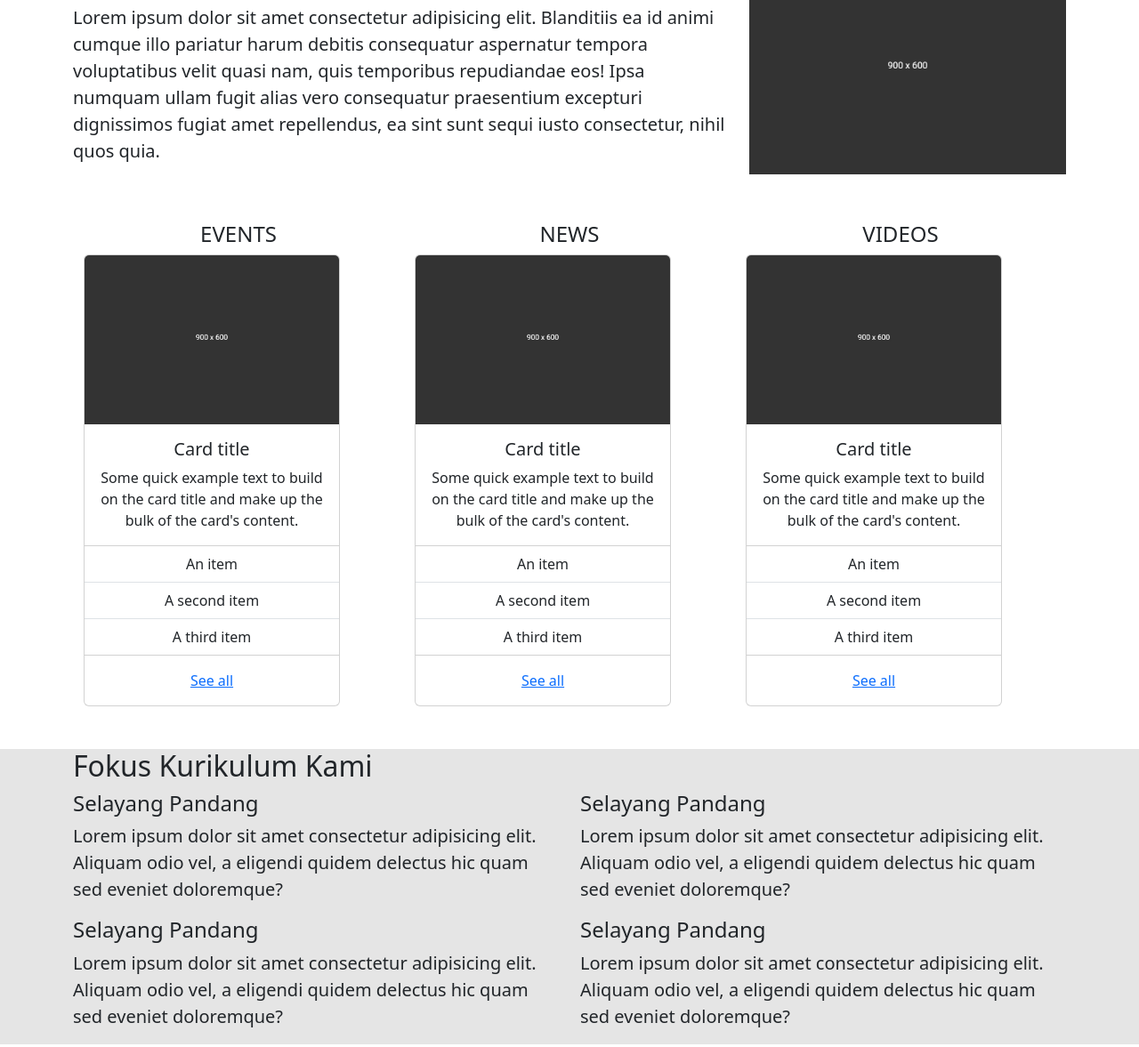
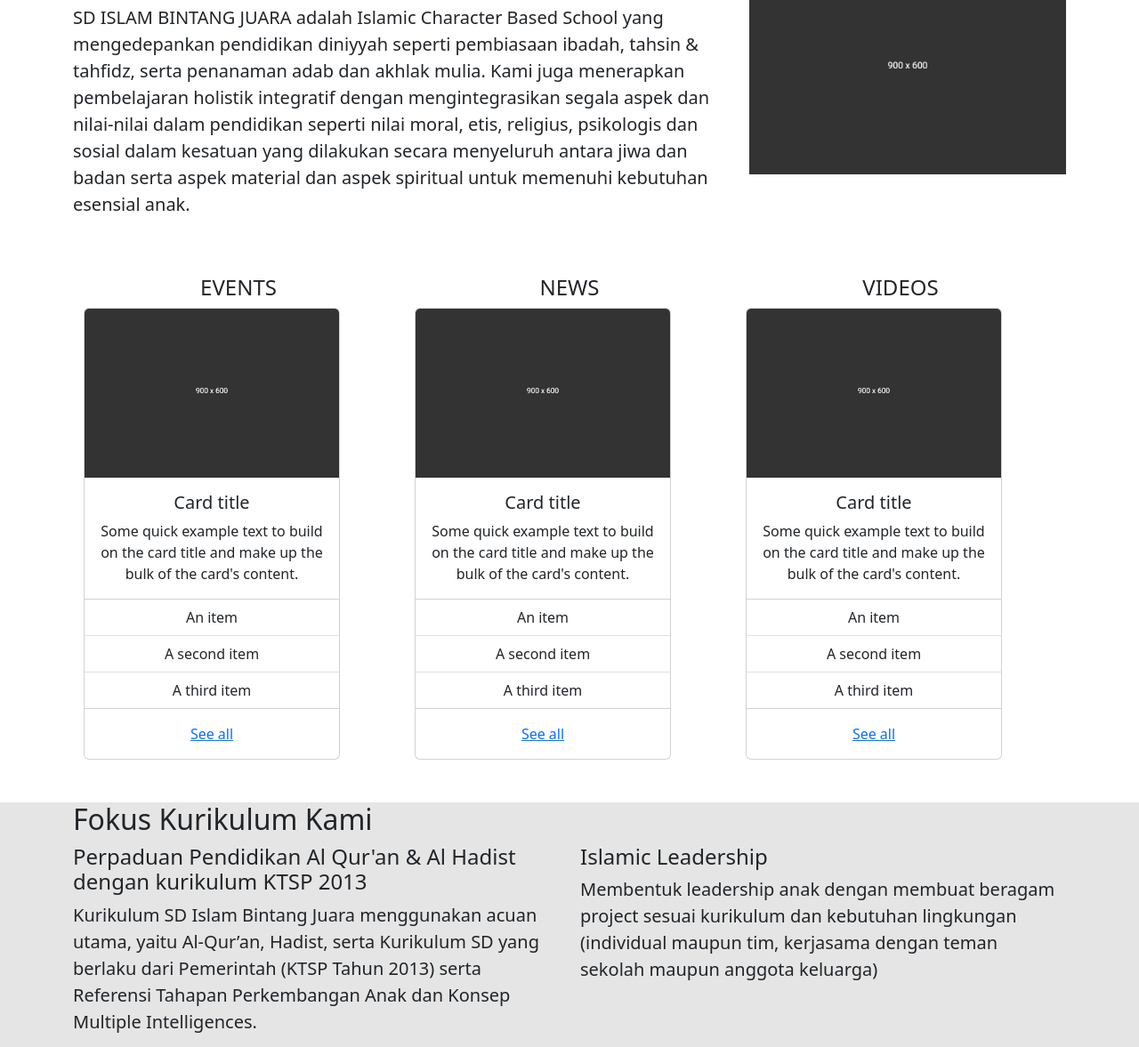
Before and after one commit to joanneevd/BintangJuara, a plain HTML site: page index.html in a window 1280 px wide. Shown: the part 499-1676 px from the top of the page at 89% size. Drawn offline with nearby package versions, Linux system fonts and the light colour scheme.

Commit message:
first commit

```diff
--- a/index.html
+++ b/index.html
@@ -59,7 +59,12 @@
           <div class="row fs-5">
             <div class="col-8">
                 <h2>Selayang Pandang</h2>
-                <p>Lorem ipsum dolor sit amet consectetur adipisicing elit. Blanditiis ea id animi cumque illo pariatur harum debitis consequatur aspernatur tempora voluptatibus velit quasi nam, quis temporibus repudiandae eos! Ipsa numquam ullam fugit alias vero consequatur praesentium excepturi dignissimos fugiat amet repellendus, ea sint sunt sequi iusto consectetur, nihil quos quia.</p>
+                <p>SD ISLAM BINTANG JUARA adalah Islamic Character Based School yang mengedepankan pendidikan diniyyah seperti
+                  pembiasaan ibadah, tahsin & tahfidz, serta penanaman adab dan akhlak mulia. Kami juga menerapkan pembelajaran
+                  holistik integratif dengan mengintegrasikan segala aspek dan nilai-nilai dalam pendidikan seperti nilai moral, etis,
+                  religius, psikologis dan sosial dalam kesatuan yang dilakukan secara menyeluruh antara jiwa dan badan serta aspek material
+                  dan aspek spiritual untuk memenuhi kebutuhan esensial anak.
+                </p>
             </div>
             <div class="col">
                 <img src="assets/dummy.jpeg" class="img-fluid" alt="bg">
@@ -145,12 +150,14 @@
             </div>
               <div class="row fs-5">
                 <div class="col">
-                    <h4>Selayang Pandang</h4>
-                    <p>Lorem ipsum dolor sit amet consectetur adipisicing elit. Aliquam odio vel, a eligendi quidem delectus hic quam sed eveniet doloremque?</p>
+                    <h4>Perpaduan Pendidikan Al Qur'an & Al Hadist dengan kurikulum KTSP 2013</h4>
+                    <p>Kurikulum SD Islam Bintang Juara menggunakan acuan utama, yaitu Al-Qur’an, Hadist, serta Kurikulum SD yang berlaku dari Pemerintah
+                       (KTSP Tahun 2013) serta Referensi Tahapan Perkembangan Anak dan Konsep Multiple Intelligences.</p>
                 </div>
                 <div class="col">
-                    <h4>Selayang Pandang</h4>
-                    <p>Lorem ipsum dolor sit amet consectetur adipisicing elit. Aliquam odio vel, a eligendi quidem delectus hic quam sed eveniet doloremque?</p>
+                    <h4>Islamic Leadership</h4>
+                    <p>Membentuk leadership anak dengan membuat beragam project sesuai kurikulum dan kebutuhan lingkungan (individual maupun tim, kerjasama
+                      dengan teman sekolah maupun anggota keluarga)</p>
                 </div>
               </div>
               <div class="row fs-5">
```
